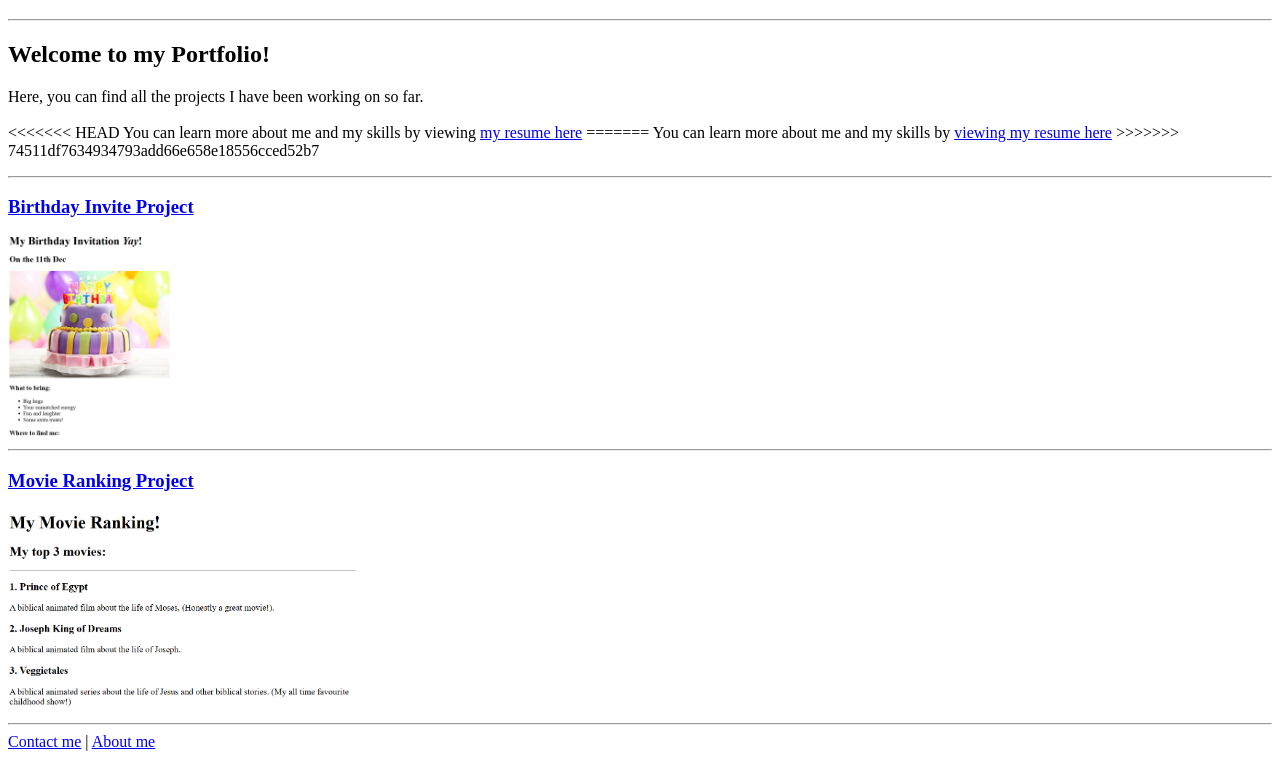
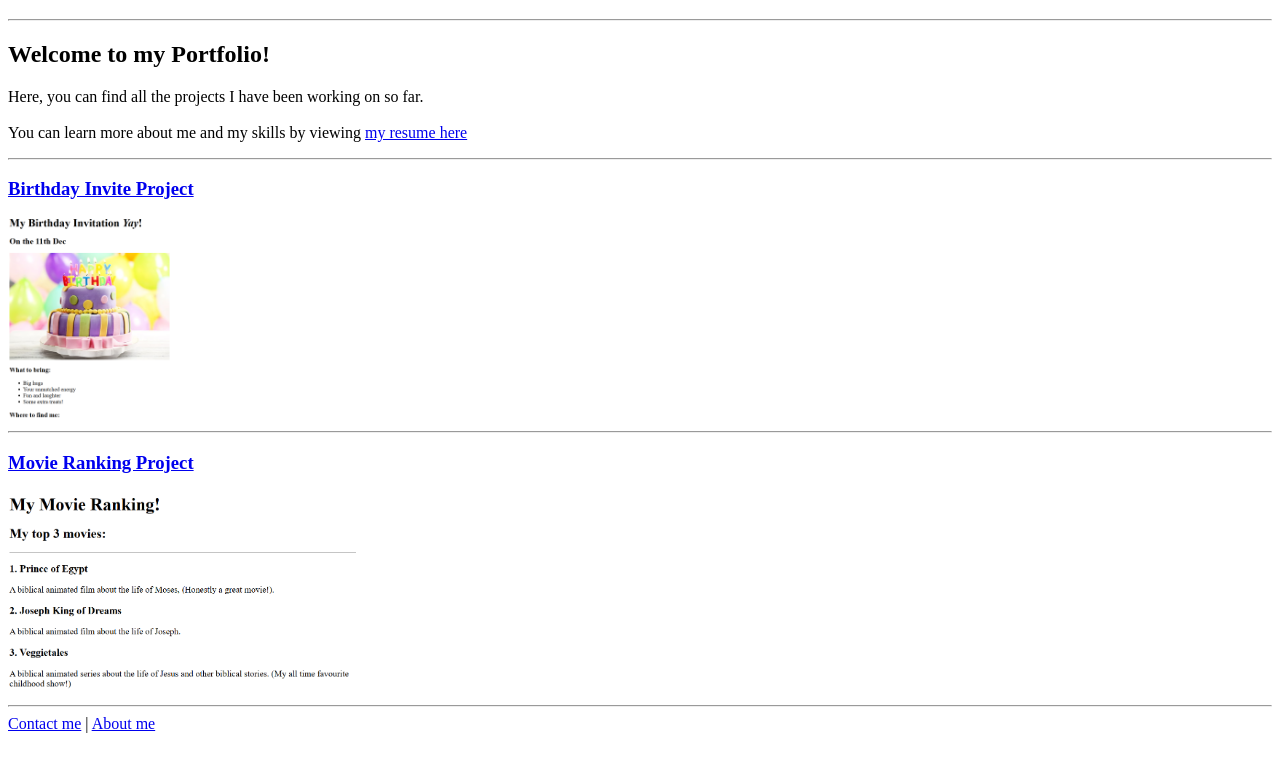
Before and after one commit to kelewis064-commits/html-portfolio, a plain HTML site: page index.html in a window 1280 px wide. Shown: the part 61-820 px from the top of the page. Drawn offline with Linux system fonts and the light colour scheme.

Commit message:
Fix merge conflict

```diff
--- a/index.html
+++ b/index.html
@@ -12,11 +12,7 @@
     <h2>Welcome to my Portfolio!</h2>
    <p>
      Here, you can find all the projects I have been working on so far.<br><br>
-<<<<<<< HEAD
      You can learn more about me and my skills by viewing <a href="./kl-resume/resume.html" target="_blank">my resume here</a>
-=======
-     You can learn more about me and my skills by <a href="./kl_resume.html/resume.html/resume.html" target="_blank">viewing my resume here</a>
->>>>>>> 74511df7634934793add66e658e18556cced52b7
    </p>
    <hr>
 
```
